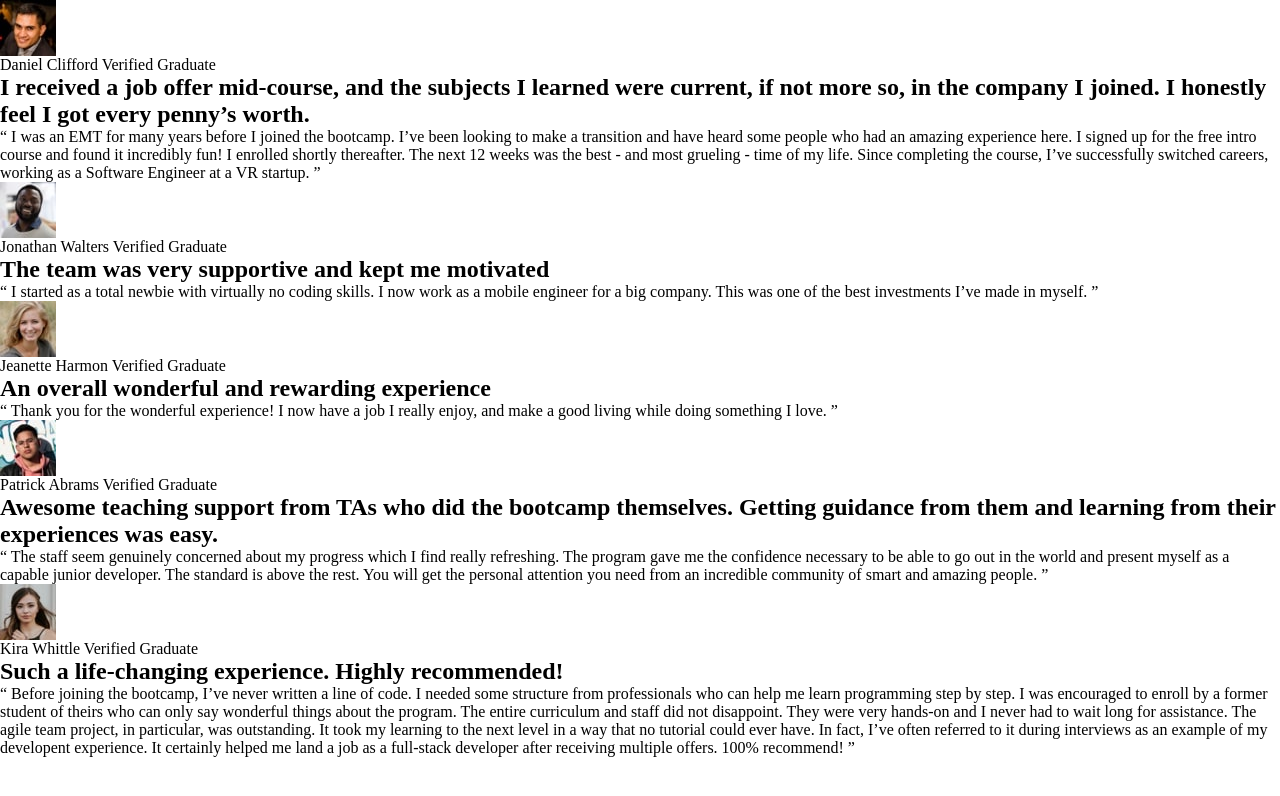
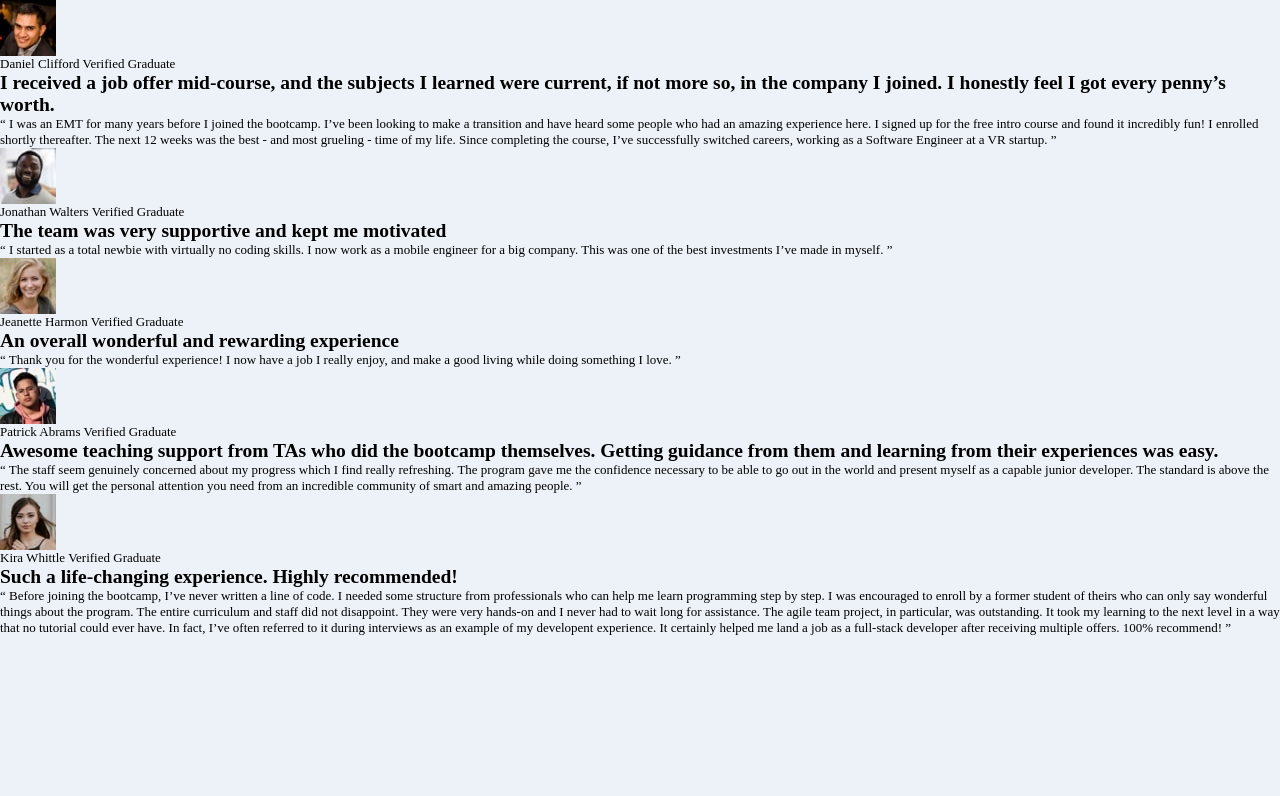
Before and after one commit to z-mn/frontend-mentor-testimonials-grid, a plain HTML site: page index.html in a window 1280 px wide. Drawn offline with Linux system fonts and the light colour scheme.

Commit message:
start of css

```diff
--- a/style.css
+++ b/style.css
@@ -8,6 +8,10 @@
     --clr-purple: hsl(263, 55%, 52%);
     --clr-grayish-blue: hsl(217, 19%, 35%);
     --clr-blackish-blue: hsl(219, 29%, 14%);
+    --clr-dark-background-text: hsl(0, 0%, 81%);
+    --clr-background: hsl(210, 46%, 95%);
+    --font-size: 0.8125rem;
+    --ff: 'Barlow Semi Condensed', sans-serif;
 }
 
 * {
@@ -15,7 +19,15 @@
     padding: 0;
 }
 
+html {
+    font-size: var(--font-size);
+}
+
 img {
     display: block;
     max-width: 100%;
 }
+
+body {
+    background-color: var(--clr-background);
+}
```
